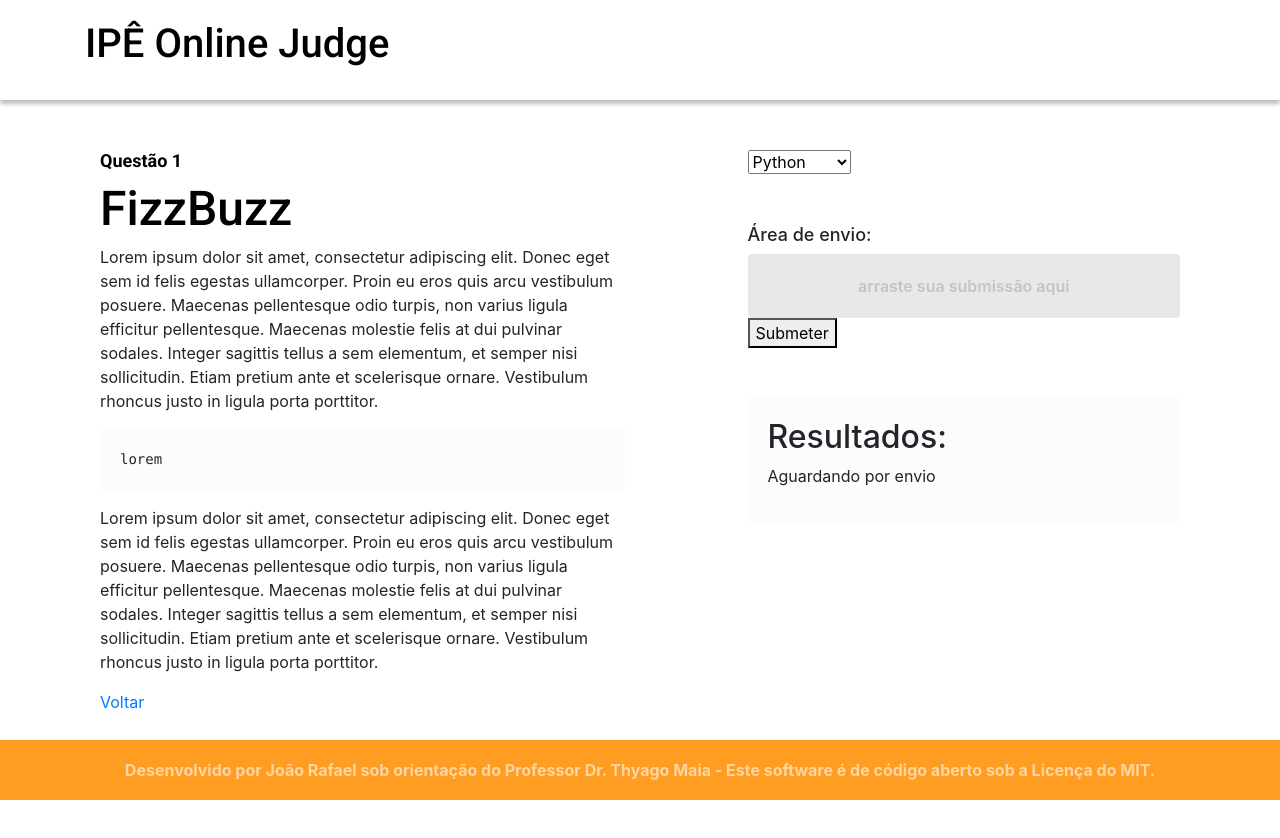
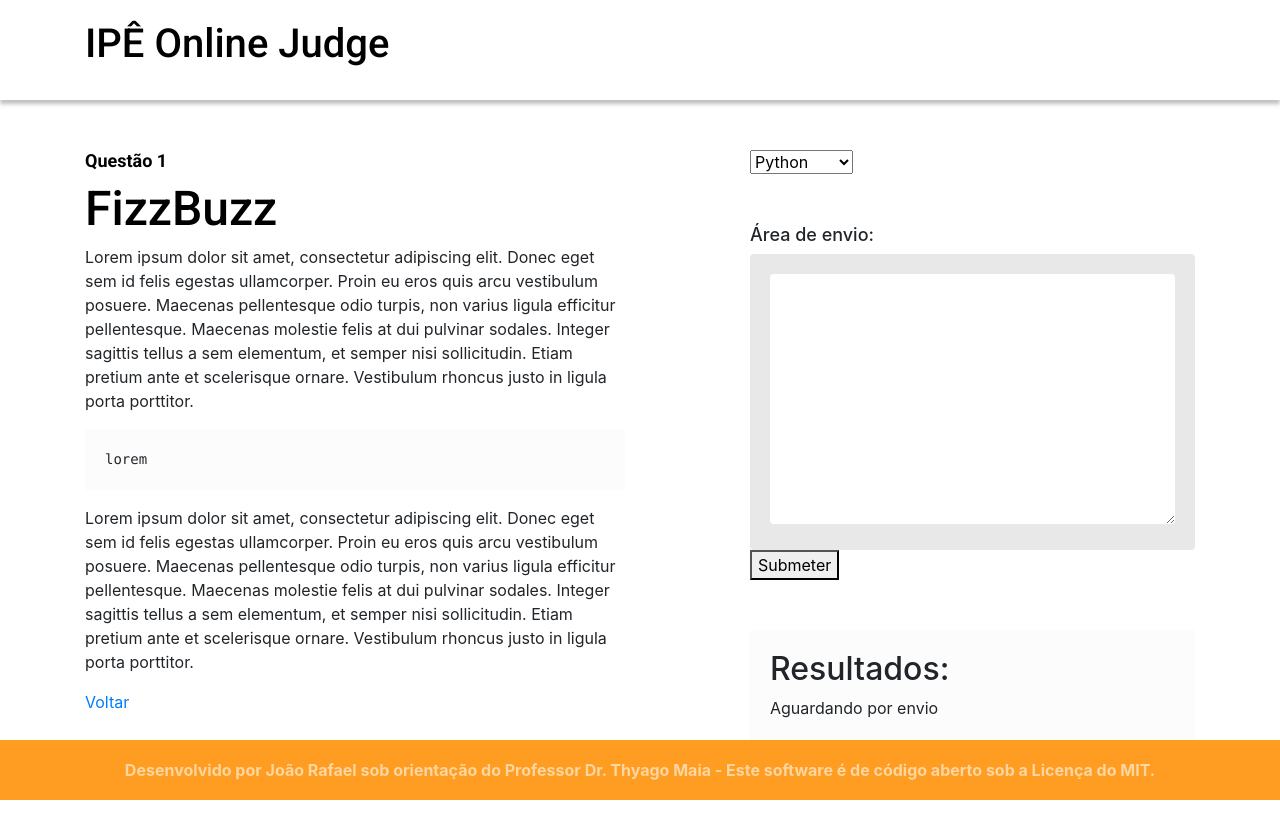
Before and after one commit to joao-rafael/ipeoj, a React (Vite) app: page /question in a window 1280 px wide. Shown: the top 838 px of the page. Before the commit the page ends 814 px from the top, so only its background shows below. Built offline with nearby package versions, Linux system fonts and the light colour scheme; no server answers.

Commit message:
chore: update

```diff
--- a/src/layouts/QuestionLayout.js
+++ b/src/layouts/QuestionLayout.js
@@ -8,15 +8,7 @@ const Question = ({ children }) => {
         <div>
             <Header/>
             <main>
-                <Container>
-                    <Row>
-                        <Col>
-                            {children}
-                        </Col>
-                    </Row>
-                </Container>
-
-
+                {children}
             </main>
             <Footer/>
         </div>
--- a/src/pages/Dashboard.js
+++ b/src/pages/Dashboard.js
@@ -1,6 +1,7 @@
 import React from 'react';
 import DefaultLayout from './../layouts/DefaultLayout';
 import { Container, Row, Col } from 'react-bootstrap';
+import { Link } from 'react-router-dom';
 
 const Dashboard = () => {
     return (
@@ -17,6 +18,7 @@ const Dashboard = () => {
                     </Row>
                     <Row>
                         <Col>
+                            <Link to='/question'>
                                 <div className='card -item'>
                                     <h2>
                                         Prova Teste
@@ -25,6 +27,7 @@ const Dashboard = () => {
                                         Acesse a prova teste do sistema
                                     </p>
                                 </div>
+                            </Link>
                             <div className='card -item'>
                                 <h2>
                                     Questão Teste
--- a/src/pages/Question.js
+++ b/src/pages/Question.js
@@ -6,16 +6,6 @@ import { Link } from 'react-router-dom';
 //import Question1 from './../content/questions/Question-1.mdx';
 
 const apiKey = `${process.env.API_KEY}`;
-
-const request = {
-    method: 'GET',
-    url: 'https://rapidapi.p.rapidapi.com/languages',
-    headers: {
-      'x-rapidapi-host': 'judge0.p.rapidapi.com',
-      'x-rapidapi-key': apiKey
-    }
-};
-
 
 /**
  * lang ids:
@@ -27,11 +17,35 @@ const request = {
  */
 const Question = () => {
     const [lang, setLang] = React.useState('71');
-    const [submission, setSubmission] = React.useState('');
+    const [code, setCode] = React.useState('');
     const [response, setResponse] = React.useState('Aguardando por envio');
 
+    const submission = {
+        method: 'POST',
+        url: 'https://judge0.p.rapidapi.com/submissions',
+        headers: {
+            'x-rapidapi-host': 'judge0.p.rapidapi.com',
+            'x-rapidapi-key': apiKey,
+            'content-type': 'application/json',
+            accept : 'application/json'
+        },
+        body: {
+            'language_id': `${lang}`,
+            'source_code': `${code}`,
+        }
+    };
+
+    const request = {
+        method: 'GET',
+        url: 'https://rapidapi.p.rapidapi.com/languages',
+        headers: {
+          'x-rapidapi-host': 'judge0.p.rapidapi.com',
+          'x-rapidapi-key': apiKey
+        }
+    };
+
     const submit = () => {
-        axios.request(request).then(response => {
+        axios.request(submission).then(response => {
             console.log(response.data);
         }).catch(function (error) {
             console.error(error);
@@ -47,6 +61,10 @@ const Question = () => {
         console.log(lang);
     }
 
+    const updateCode= e => {
+        setCode(e.target.value);
+        console.log(code);
+    }
 
     return (
         <QuestionLayout>
@@ -104,9 +122,9 @@ const Question = () => {
                                     Área de envio:
                                 </h2>
                                 <div className='s-box'>
-                                    <p>
-                                        arraste sua submissão aqui
-                                    </p>
+                                    <textarea className='s-input' onChange={updateCode}>
+
+                                    </textarea>
                                 </div>
                                 <button onClick={submit}>
                                     Submeter
--- a/src/style/Components/_section.scss
+++ b/src/style/Components/_section.scss
@@ -21,6 +21,7 @@
 
     &.-question {
         padding-top: 50px;
+        padding-bottom: 80px;
 
         .s-paragraph {
 
--- a/src/style/Components/_sendzone.scss
+++ b/src/style/Components/_sendzone.scss
@@ -16,6 +16,17 @@
             font-weight: 600;
             margin-bottom: 0px;
         }
+
+        .s-input {
+            width: 100%!important;
+            height: 250px;
+            border: none;
+            border-radius: 4px;
+
+            &:focus {
+                outline: none;
+            }
+        }
     }
 
     a {
```
Lines whose indentation alone changed are shown as unchanged.
